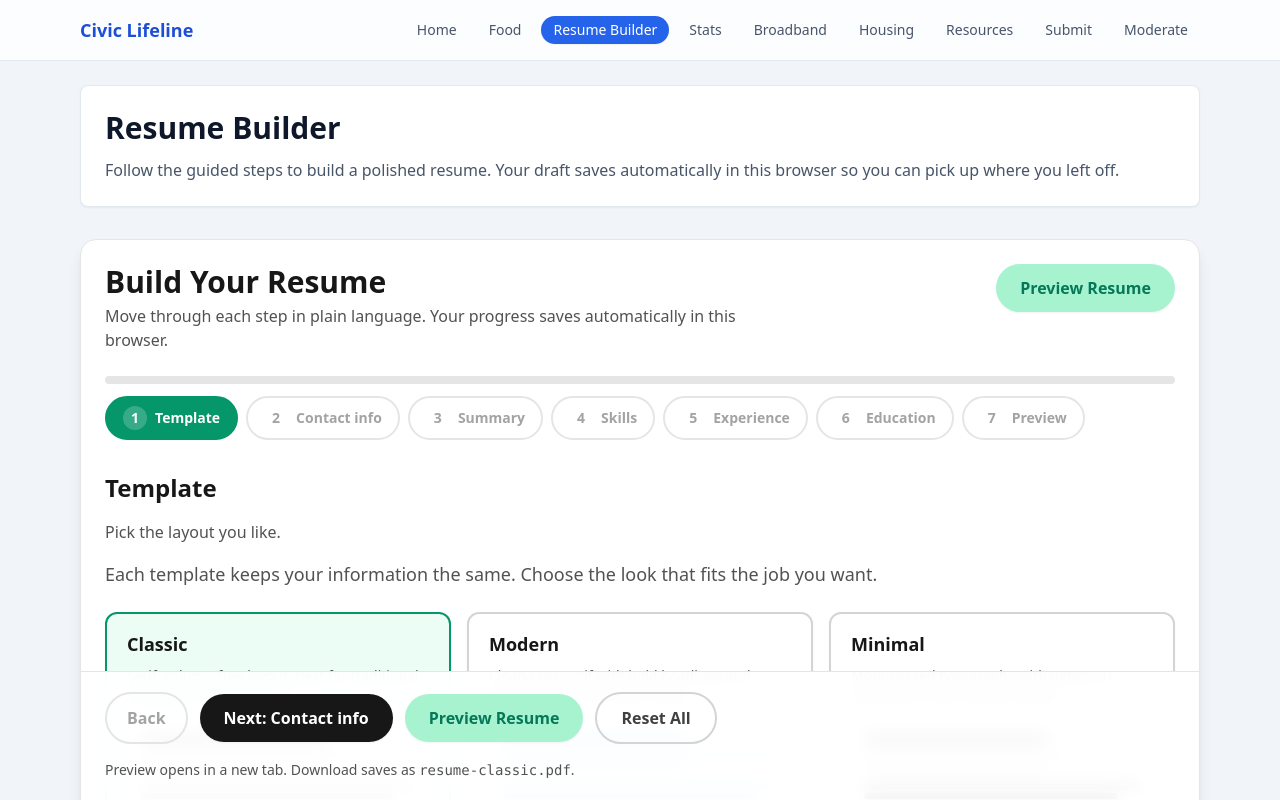
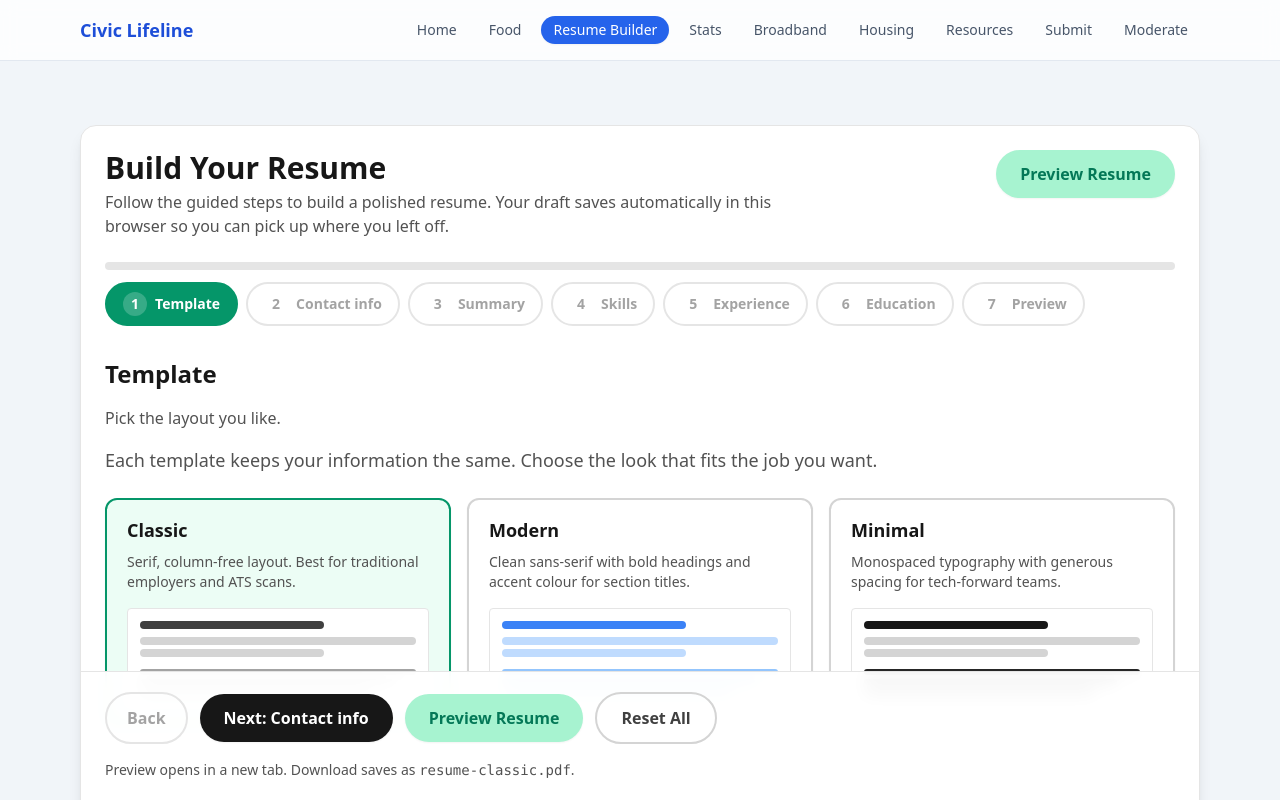
Before and after one commit to juchheim/civic-lifeline, a Next.js app in the folder apps/web/: page /resume in a window 1280 px wide. Shown: the top 800 px of the page. Built offline with nearby package versions, Linux system fonts and the light colour scheme.

Commit message:
Remove header from resume page and update description text

```diff
--- a/apps/web/app/resume/page.tsx
+++ b/apps/web/app/resume/page.tsx
@@ -3,13 +3,6 @@ import { ResumeBuilderSection } from "@/components/resume/ResumeBuilderSection";
 export default function ResumePage() {
   return (
     <div className="space-y-8">
-      <header className="rounded-lg border border-slate-200 bg-white p-6 shadow-sm">
-        <h1 className="text-3xl font-bold text-slate-900">Resume Builder</h1>
-        <p className="mt-3 text-base text-slate-600">
-          Follow the guided steps to build a polished resume. Your draft saves automatically in this browser so you can
-          pick up where you left off.
-        </p>
-      </header>
       <ResumeBuilderSection />
     </div>
   );
--- a/apps/web/components/resume/ResumeBuilderSection.tsx
+++ b/apps/web/components/resume/ResumeBuilderSection.tsx
@@ -177,7 +177,7 @@ return (
         <div className="max-w-2xl">
           <h2 className="text-3xl font-bold text-neutral-900">Build Your Resume</h2>
           <p className="mt-1 text-base text-neutral-600">
-            Move through each step in plain language. Your progress saves automatically in this browser.
+            Follow the guided steps to build a polished resume. Your draft saves automatically in this browser so you can pick up where you left off.
           </p>
         </div>
         <div className="flex flex-col items-stretch gap-2 sm:flex-row sm:items-center">
```
